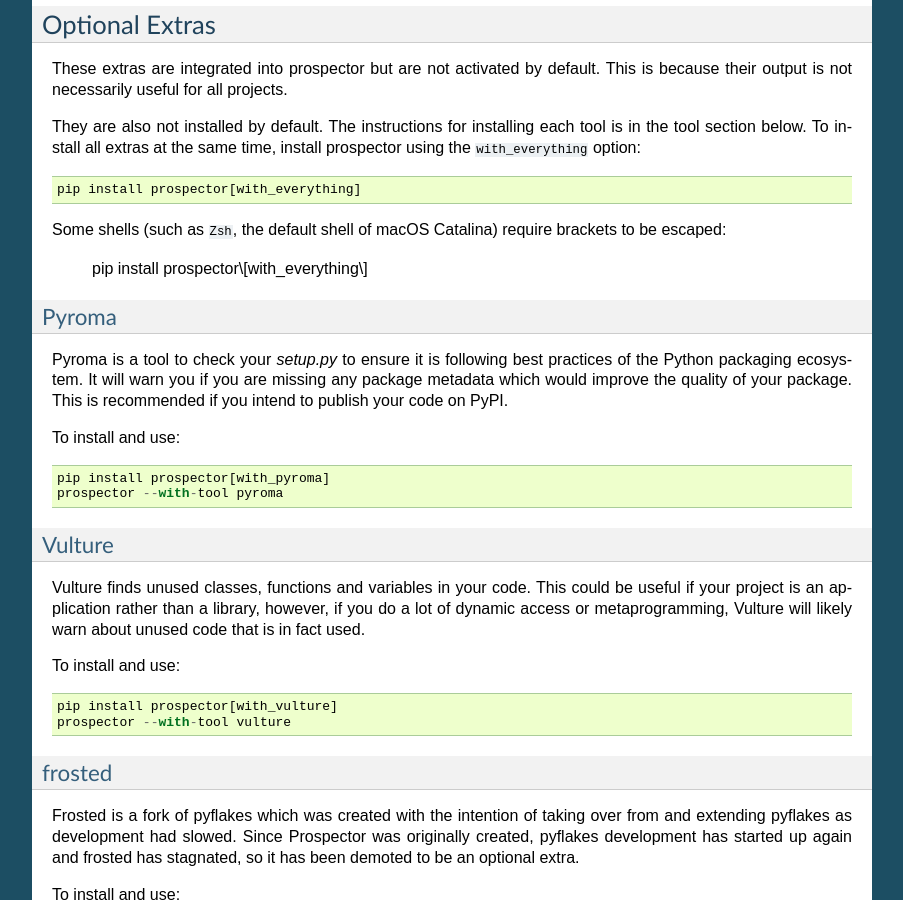
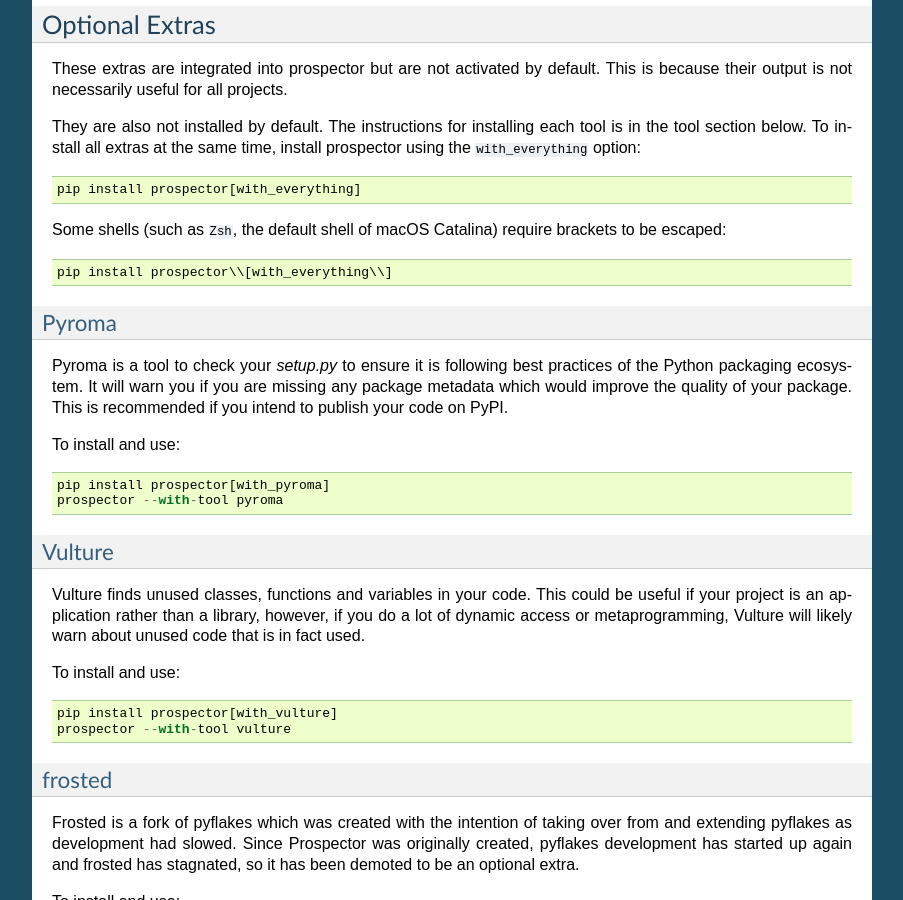
Before and after one commit to prospector-dev/prospector, a Sphinx documentation site: the page built from docs/supported_tools.rst, in a window 1280 px wide and 900 px high, scrolled down 1752 px. Shown: the whole window, without its empty margins (198-1101 px from the left). Built offline with Sphinx 7.4.7, drawn with Linux system fonts in a browser that asks for light colours.

```diff
--- a/docs/supported_tools.rst
+++ b/docs/supported_tools.rst
@@ -114,7 +114,7 @@ section below. To install all extras at the same time, install prospector using
 
     pip install prospector[with_everything]
 
-Some shells (such as ``Zsh``, the default shell of macOS Catalina) require brackets to be escaped:
+Some shells (such as ``Zsh``, the default shell of macOS Catalina) require brackets to be escaped::
 
     pip install prospector\\[with_everything\\]
 
```
